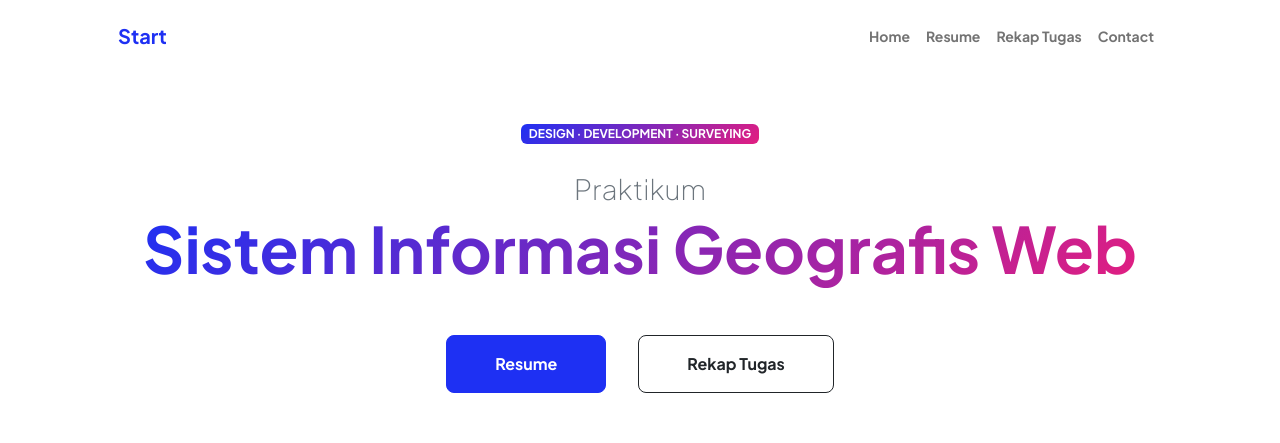
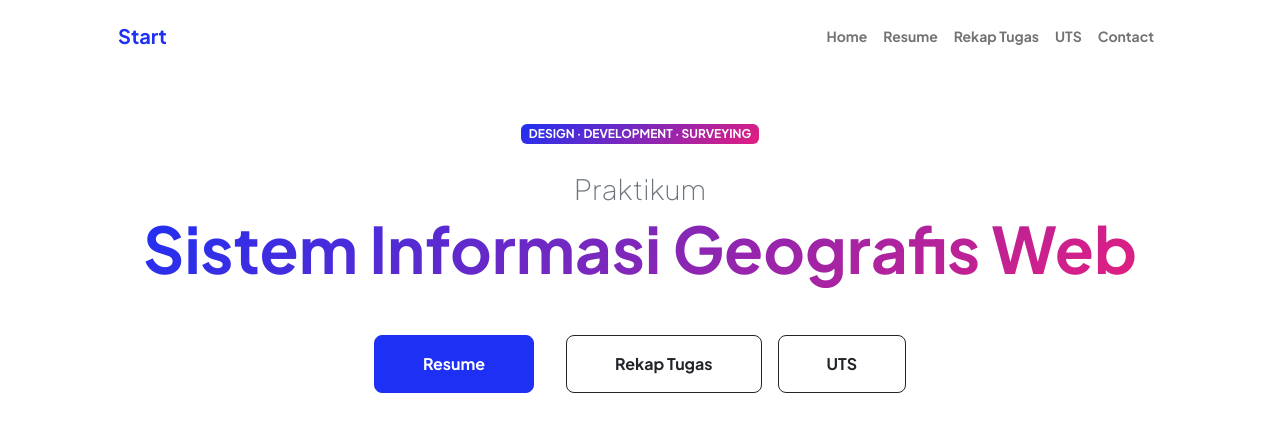
Before and after one commit to abehwe2/Prak_SIGWEB, a plain HTML site: page index.html in a window 1280 px wide. Shown: the top 443 px of the page. Drawn offline with nearby package versions, Linux system fonts and the light colour scheme.

Commit message:
Update index.html

```diff
--- a/index.html
+++ b/index.html
@@ -29,6 +29,7 @@
                             <li class="nav-item"><a class="nav-link" href="index.html">Home</a></li>
                             <li class="nav-item"><a class="nav-link" href="M3/resume.html">Resume</a></li>
                             <li class="nav-item"><a class="nav-link" href="Rekap Tugas.html">Rekap Tugas</a></li>
+                            <li class="nav-item"><a class="nav-link" href="M3/contact.html">UTS</a></li>
                             <li class="nav-item"><a class="nav-link" href="M3/contact.html">Contact</a></li>
                         </ul>
                     </div>
@@ -48,6 +49,7 @@
                                 <div class="d-grid gap-3 d-sm-flex justify-content-sm-center justify-content-xxl-start mb-3">
                                     <a class="btn btn-primary btn-lg px-5 py-3 me-sm-3 fs-6 fw-bolder" href="M3/resume.html">Resume</a>
                                     <a class="btn btn-outline-dark btn-lg px-5 py-3 fs-6 fw-bolder" href="Rekap Tugas.html">Rekap Tugas</a>
+                                    <a class="btn btn-outline-dark btn-lg px-5 py-3 fs-6 fw-bolder" href="UTS/index.html">UTS</a>
                                 </div>
                             </div>
                         </div>
```
